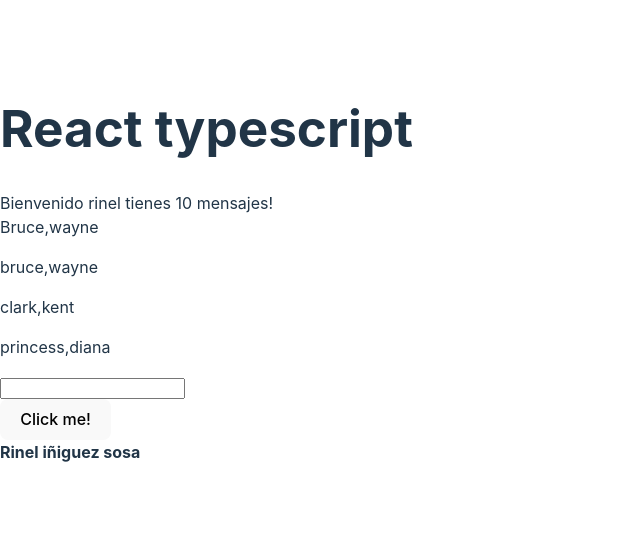
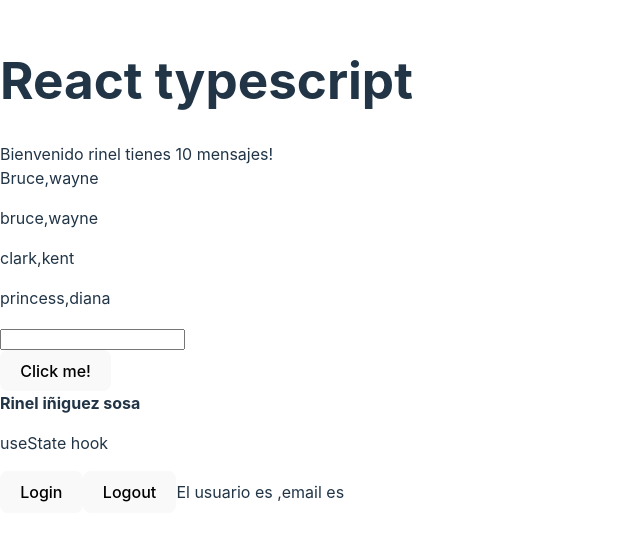
Before and after one commit to rineliniguezsosa/React-typescript, a React (Vite) app: page / in a window 1280 px wide. Shown: the part 135-676 px from the top of the page, without its empty margins (0-640 px from the left). Built offline with nearby package versions, Linux system fonts and the light colour scheme.

Commit message:
feat(App): agregando el componente User en la linea 52 y agregando el elemento html p con el titulo useState hook

```diff
--- a/src/App.tsx
+++ b/src/App.tsx
@@ -48,6 +48,8 @@ const Herolist:HeroListype[] = [
       <Button></Button>
 
       <Text styles={{color:'#213547',fontWeight:"bold"}}></Text>
+      <p>useState hook</p>
+      <User/>
     </>
   )
 }
```
